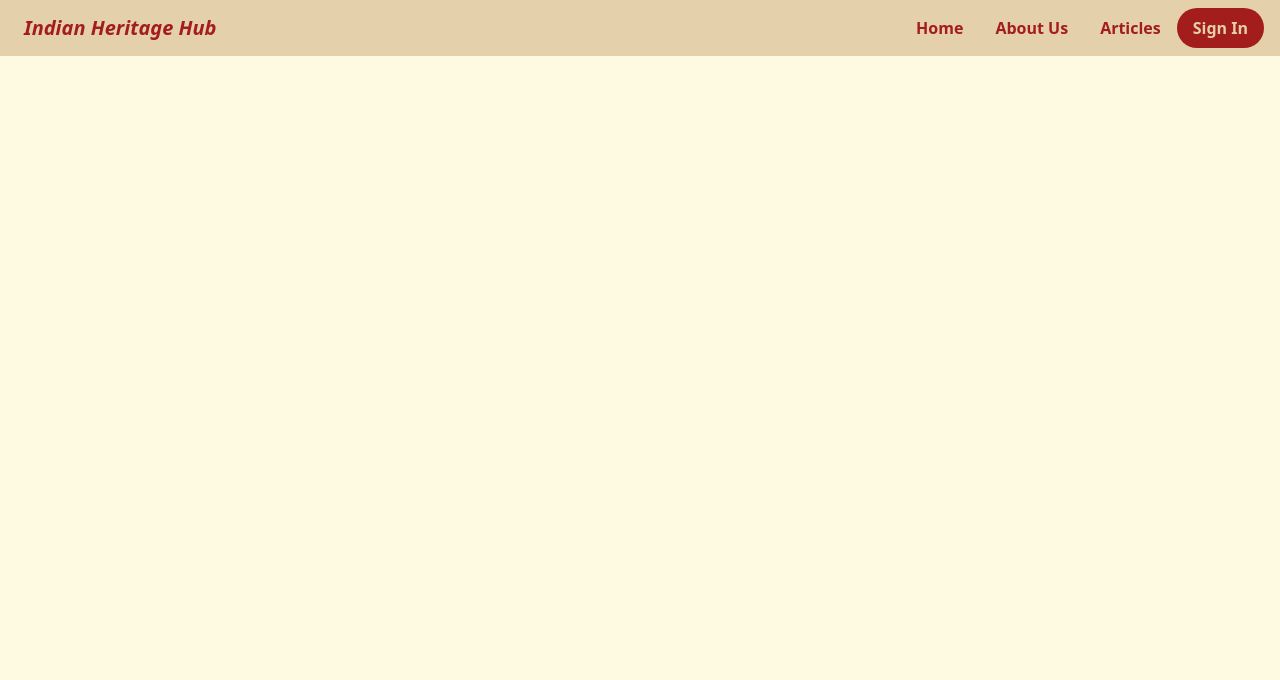
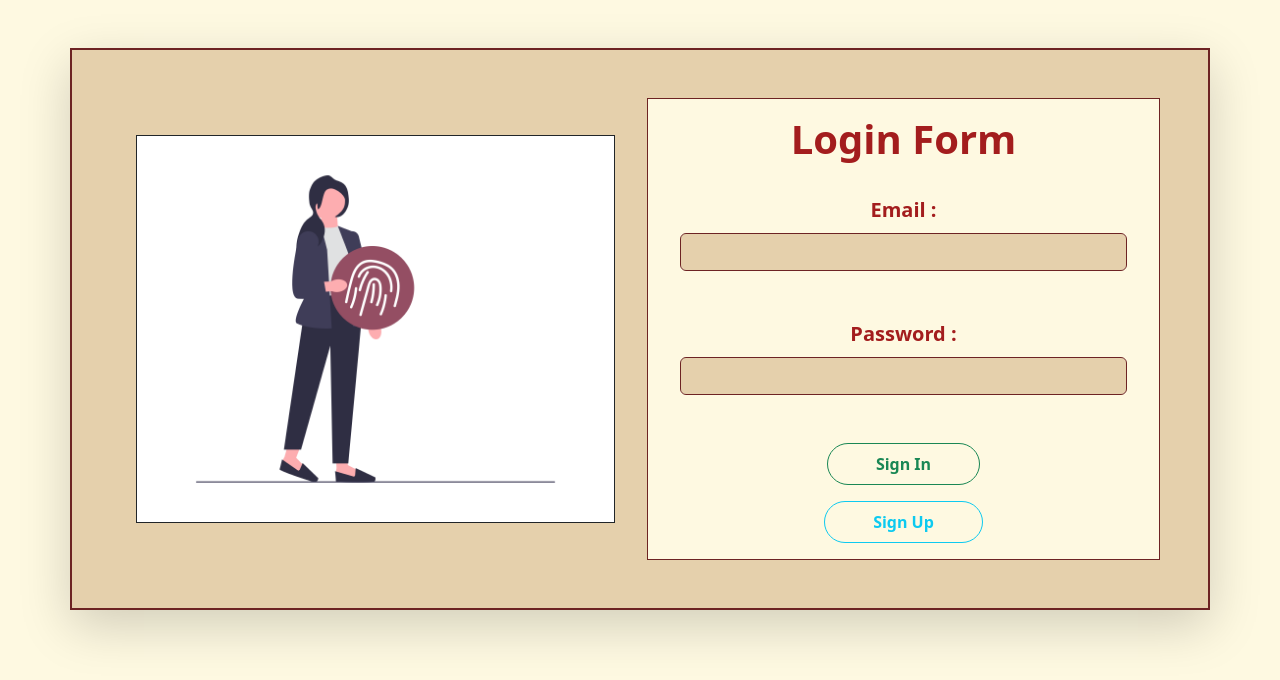
Before and after one commit to Indian-Heritage-Hub/indian-heritage-hub, a React (Vite) app in the folder client/: page / in a window 1280 px wide. Shown: the top 680 px of the page. Built offline with nearby package versions, Linux system fonts and the light colour scheme.

Commit message:
login component

```diff
--- a/client/src/App.css
+++ b/client/src/App.css
@@ -53,12 +53,50 @@ body{
   color: #A31D1D;
 }
 
-.btn-nav{
+.nav-comp:hover{
+  color: #A31D1D;
+  cursor: pointer;
+}
+
+.btn-nav-s{
   background-color: #A31D1D;
   color: #E5D0AC;
-  border: #6D2323;
+  border: solid 1px #6D2323;
+}
+
+.btn-nav-s :hover{
+  background-color: #6D2323;
+  border: #6D2323 solid 1px;
 }
 
 .navbar-title{
   color: #A31D1D;
 }
+
+.img-login{
+  width: 100%;
+}
+
+.login-head{
+  color: #A31D1D;
+}
+
+.login-div{
+  border: solid 1px #6D2323;
+  width: 100%;
+  background-color: #FEF9E1;
+}
+
+.login-label{
+  color: #A31D1D;
+}
+
+.input-box{
+  border: solid 1px #6D2323;
+  background-color: #E5D0AC;
+}
+
+.login-main-div{
+  border: 1px solid #6D2323;
+  background-color: #E5D0AC;
+}
--- a/client/src/App.jsx
+++ b/client/src/App.jsx
@@ -3,12 +3,14 @@ import "bootstrap/dist/css/bootstrap.min.css";
 import "bootstrap/dist/js/bootstrap.bundle.js";
 import './App.css'
 import Navbar from './components/Navbar';
+import LoginForm from "./components/Login";
 
 function App() {
 
   return (
     <div>
-      <Navbar />
+      {/* <Navbar /> */}
+      <LoginForm />
     </div>
   )
 }
--- /dev/null
+++ b/client/src/components/Login.jsx
@@ -0,0 +1,53 @@
+
+
+const LoginForm = () => {
+
+    return(
+        <div className="container col border-2 shadow-lg p-5 mt-5 justify-content-center login-main-div">
+
+            <div className="d-flex align-items-center justify-content-center gap-5">
+
+                <div>
+                    <img src="/src/assets/image/undraw_Fingerprint_login_re_t71l.png" alt="loginImage"
+                    className="m-3 img-fluid img-login border border-dark" />
+                </div>
+
+                <div className="text-center login-div p-3">
+                    <div className="mb-3 login-head">
+                        <h2 className="fw-bold fs-1">Login Form</h2>
+                    </div>
+
+                    <div className="mb-3 p-3">
+
+                        <label className="form-label login-label fw-semibold fs-5">Email :</label>
+
+                        <input
+					        className="form-control input-box text-center"
+					        name="email"
+					        type="text"
+				        />
+
+			        </div>
+
+			        <div className="mb-3 p-3">
+				        <label className="form-label login-label fw-semibold fs-5">Password :</label>
+				        <input
+					        className="form-control input-box text-center"
+					        name="passwd"
+					        type="password"
+				        />
+			        </div>
+
+			        <button className="btn btn-outline-success py-2 my-3 mx-5 px-5 fw-bold rounded-5" type="button">Sign In</button>
+
+                    <button className="btn btn-outline-info py-2 px-5 mx-5 fw-bold rounded-5" type="button">Sign Up</button>
+
+                </div>
+
+            </div>
+
+        </div>
+    );
+}
+
+export default LoginForm;
--- a/client/src/components/Navbar.jsx
+++ b/client/src/components/Navbar.jsx
@@ -21,7 +21,7 @@ function Navbar(){
                     <li className="nav-item">
                         <a className="nav-link fw-bold px-3 nav-comp" Link="#">Articles</a>
                     </li>
-                    <button class="btn fw-bold my-2 rounded-5 px-3 my-sm-0 btn-nav" type="submit">Sign In</button>
+                    <button class="btn fw-bold my-2 rounded-5 px-3 my-sm-0 btn-nav-s" type="submit">Sign In</button>
                 </ul>
             </div>
         </nav>
```
Also changed, not shown: client/src/assets/image/undraw_Fingerprint_login_re_t71l.png (added).
